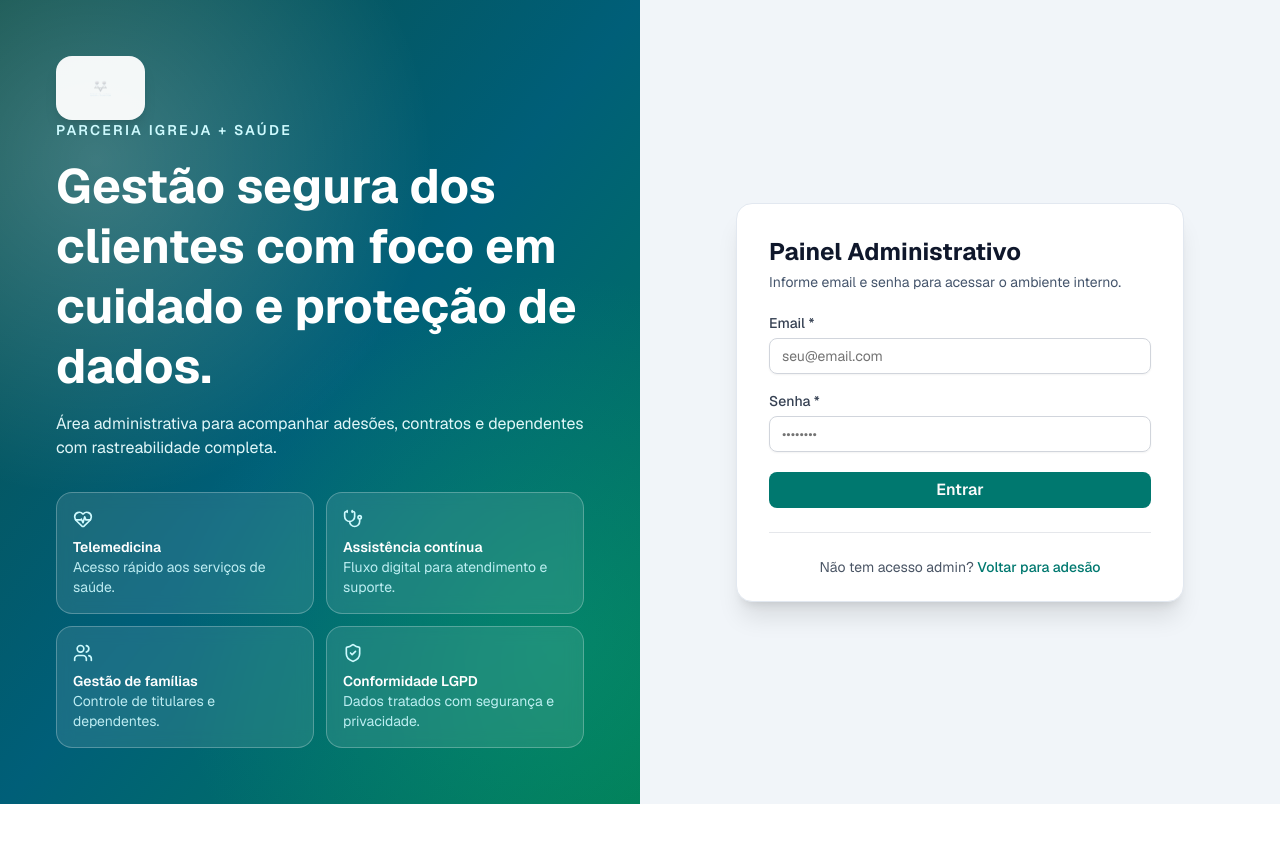
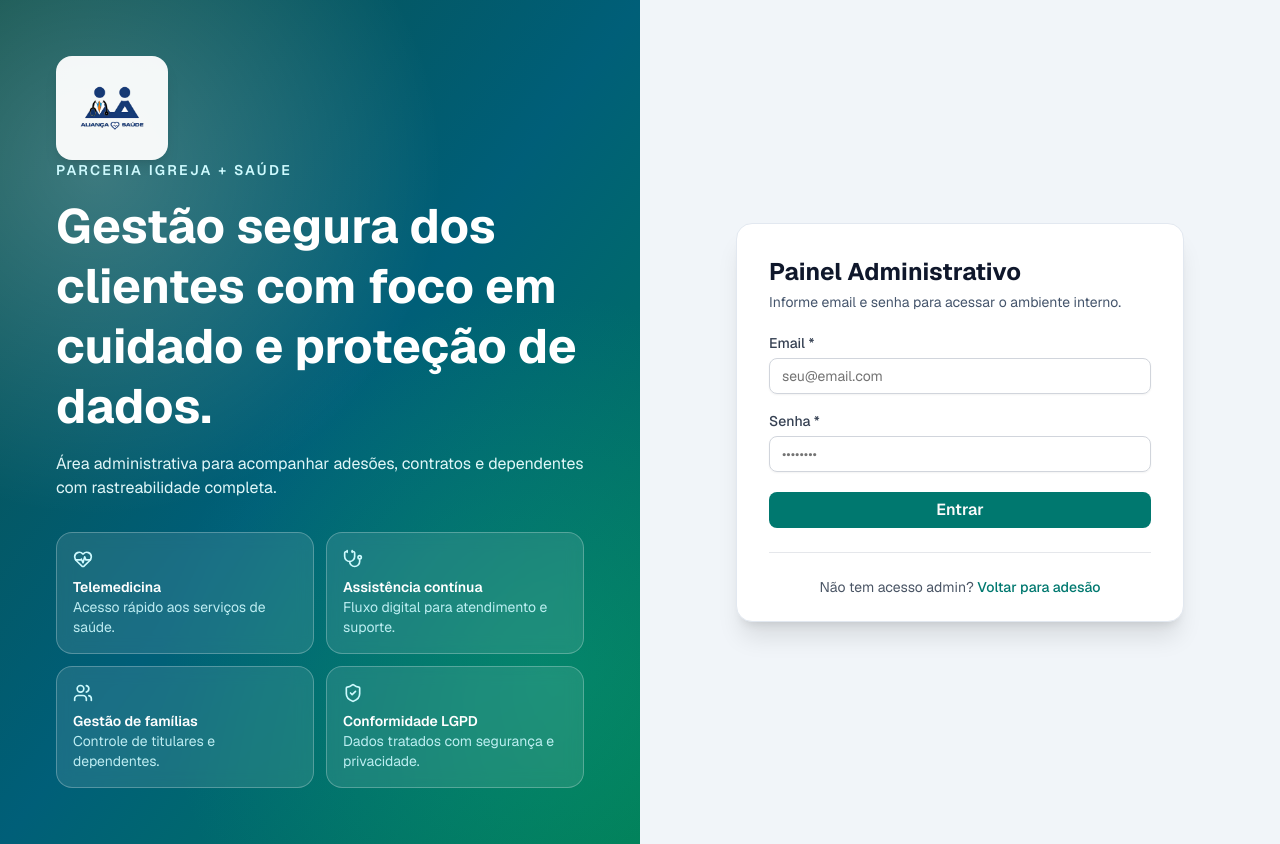
Before and after one commit to caioalbert/WHITELABEL, a Next.js app: page /admin/login in a window 1280 px wide. Before the commit the page ends 804 px from the top, so only its background shows below. Built offline with nearby package versions, Linux system fonts and the light colour scheme; no server answers.

Commit message:
Ajusta logos do whitelabel

```diff
--- a/app/admin/login/page.tsx
+++ b/app/admin/login/page.tsx
@@ -7,6 +7,7 @@ import { Input } from '@/components/ui/input'
 import { Label } from '@/components/ui/label'
 import Link from 'next/link'
 import { BrandLogo } from '@/components/brand-logo'
+import { DEFAULT_BRAND_LOGO_ON_LIGHT_URL } from '@/lib/branding'
 import { HeartPulse, ShieldCheck, Stethoscope, Users } from 'lucide-react'
 import { useOnlineStatus } from '@/hooks/use-online-status'
 import { trackPwaEvent } from '@/lib/pwa/analytics'
@@ -67,9 +68,10 @@ export default function AdminLogin() {
             <div className="flex items-center gap-4">
               <div className="rounded-2xl bg-white/95 px-4 py-3 shadow-lg">
                 <BrandLogo
-                  width={220}
-                  height={72}
-                  className="h-10 w-auto object-contain"
+                  logoUrl={DEFAULT_BRAND_LOGO_ON_LIGHT_URL}
+                  width={500}
+                  height={500}
+                  className="h-20 w-20 object-contain"
                 />
               </div>
             </div>
@@ -118,9 +120,10 @@ export default function AdminLogin() {
               <div className="mb-6 lg:hidden">
                 <div className="flex flex-wrap items-center gap-3">
                   <BrandLogo
-                    width={190}
-                    height={62}
-                    className="h-10 w-auto object-contain"
+                    logoUrl={DEFAULT_BRAND_LOGO_ON_LIGHT_URL}
+                    width={500}
+                    height={500}
+                    className="h-16 w-16 object-contain"
                   />
                 </div>
               </div>
--- a/app/cliente/dashboard/page.tsx
+++ b/app/cliente/dashboard/page.tsx
@@ -18,6 +18,7 @@ import {
 } from 'lucide-react'
 import { Button } from '@/components/ui/button'
 import { BrandLogo } from '@/components/brand-logo'
+import { DEFAULT_BRAND_LOGO_ON_LIGHT_URL } from '@/lib/branding'
 import { clienteColors, clienteRadius } from '@/lib/cliente-ui'
 
 type Cadastro = {
@@ -171,7 +172,12 @@ export default function ClienteDashboard() {
         className="sticky top-0 z-30 flex items-center justify-between px-4 py-3 shadow-sm sm:px-6"
         style={{ backgroundColor: clienteColors.surface, borderBottom: `1px solid ${clienteColors.border}` }}
       >
-        <BrandLogo width={420} height={136} className="h-10 w-auto" />
+        <BrandLogo
+          logoUrl={DEFAULT_BRAND_LOGO_ON_LIGHT_URL}
+          width={500}
+          height={500}
+          className="h-16 w-16 object-contain"
+        />
         <div className="flex items-center gap-2">
           {/* Hamburger — só mobile */}
           <button
--- a/app/login/page.tsx
+++ b/app/login/page.tsx
@@ -8,6 +8,7 @@ import Link from 'next/link'
 import { BrandLogo } from '@/components/brand-logo'
 import { useOnlineStatus } from '@/hooks/use-online-status'
 import { usePublicBranding } from '@/hooks/use-public-branding'
+import { DEFAULT_BRAND_LOGO_ON_LIGHT_URL } from '@/lib/branding'
 import { trackPwaEvent } from '@/lib/pwa/analytics'
 import { clienteColors, clienteRadius } from '@/lib/cliente-ui'
 
@@ -131,9 +132,10 @@ function LoginForm() {
       >
         <div className="text-center">
           <BrandLogo
-            width={520}
-            height={169}
-            className="mx-auto h-16 w-auto"
+            logoUrl={DEFAULT_BRAND_LOGO_ON_LIGHT_URL}
+            width={500}
+            height={500}
+            className="mx-auto h-28 w-28 object-contain"
           />
           <p className="mt-3 text-sm" style={{ color: clienteColors.textMuted }}>
             {isEmpresa ? 'Acesso para empresas parceiras' : branding.appTagline}
--- a/app/page.tsx
+++ b/app/page.tsx
@@ -5,6 +5,7 @@ import Link from 'next/link'
 import { useEffect, useState } from 'react'
 import { BrandLogo } from '@/components/brand-logo'
 import { usePublicBranding } from '@/hooks/use-public-branding'
+import { DEFAULT_BRAND_LOGO_ON_LIGHT_URL } from '@/lib/branding'
 import {
   BadgeCheck,
   Brain,
@@ -204,10 +205,11 @@ export default function Home() {
         <div className="mx-auto flex h-20 w-full max-w-7xl items-center justify-between px-5 sm:px-8 lg:px-12">
           <Link href="/" className="shrink-0">
             <BrandLogo
-              width={180}
-              height={58}
+              logoUrl={scrolled ? DEFAULT_BRAND_LOGO_ON_LIGHT_URL : undefined}
+              width={500}
+              height={500}
               priority
-              className="h-12 w-auto"
+              className="h-[70px] w-[70px] object-contain sm:h-[76px] sm:w-[76px]"
             />
           </Link>
 
@@ -850,9 +852,9 @@ export default function Home() {
           <div className="grid grid-cols-1 gap-10 md:grid-cols-4">
             <div className="md:col-span-1">
               <BrandLogo
-                width={160}
-                height={52}
-                className="h-10 w-auto brightness-0 invert"
+                width={500}
+                height={500}
+                className="h-20 w-20 object-contain brightness-0 invert"
               />
               <p className="mt-4 text-sm leading-relaxed text-slate-400">
                 Sistema de cadastro digital seguro para planos de saúde e telemedicina.
--- a/components/brand-logo.tsx
+++ b/components/brand-logo.tsx
@@ -2,7 +2,7 @@
 
 import Image from 'next/image'
 import { usePublicBranding } from '@/hooks/use-public-branding'
-import { DEFAULT_BRANDING, normalizeBranding, type PublicBranding } from '@/lib/branding'
+import { DEFAULT_BRANDING, isSupportedBrandLogoUrl, normalizeBranding, type PublicBranding } from '@/lib/branding'
 import { cn } from '@/lib/utils'
 
 const passthroughImageLoader = ({ src }: { src: string }) => src
@@ -10,6 +10,7 @@ const passthroughImageLoader = ({ src }: { src: string }) => src
 type BrandLogoImageProps = {
   branding?: Partial<PublicBranding> | null
   className?: string
+  logoUrl?: string
   width?: number
   height?: number
   priority?: boolean
@@ -18,16 +19,21 @@ type BrandLogoImageProps = {
 export function BrandLogoImage({
   branding,
   className,
+  logoUrl,
   width = 420,
   height = 136,
   priority = false,
 }: BrandLogoImageProps) {
   const normalizedBranding = normalizeBranding(branding || DEFAULT_BRANDING)
+  const overrideLogoUrl = String(logoUrl || '').trim()
+  const src = isSupportedBrandLogoUrl(overrideLogoUrl) && overrideLogoUrl
+    ? overrideLogoUrl
+    : normalizedBranding.brandLogoUrl
 
   return (
     <Image
       loader={passthroughImageLoader}
-      src={normalizedBranding.brandLogoUrl}
+      src={src}
       alt={normalizedBranding.brandLogoAlt}
       width={width}
       height={height}
--- a/lib/branding.ts
+++ b/lib/branding.ts
@@ -5,6 +5,8 @@ export type PublicBranding = {
   brandLogoAlt: string
   appTagline: string
 }
+
+export const DEFAULT_BRAND_LOGO_ON_LIGHT_URL = '/logo-nova-alianca-azul.png'
 
 export const DEFAULT_BRANDING: PublicBranding = {
   brandName: 'Nova Aliança',
--- a/public/sw.js
+++ b/public/sw.js
@@ -1,4 +1,4 @@
-const CACHE_NAME = 'whitelabel-pwa-v2'
+const CACHE_NAME = 'whitelabel-pwa-v5'
 const LOGIN_FALLBACK_URL = '/login'
 
 const PRECACHE_URLS = [
@@ -7,6 +7,7 @@ const PRECACHE_URLS = [
   '/vendedor/login',
   '/manifest.webmanifest',
   '/logo-nova-alianca.png',
+  '/logo-nova-alianca-azul.png',
   '/logo-horizontal.svg',
   '/apple-icon.png',
   '/icon.svg',
```
Also changed, not shown: public/logo-nova-alianca-azul.png (added), public/logo-nova-alianca.png.
